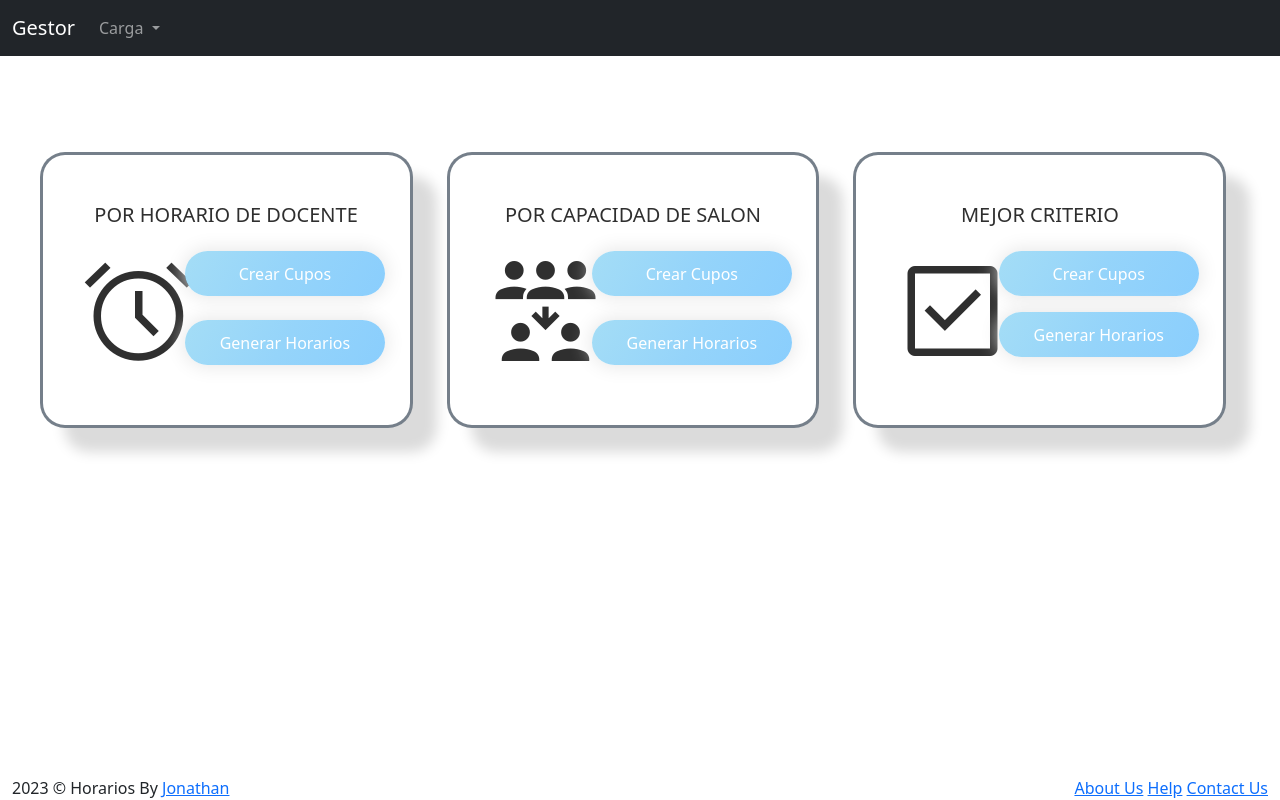
After one commit to jmateo95/Gestor, a Django app: template horario/templates/generar.html in a window 1280 px wide. The commit adds this page. Run offline with Django 4.2, Linux system fonts and the light colour scheme; the template is opened without the code that fills it, so the values that code supplies are empty; some libraries are stand-ins or nearby versions.

Commit message:
feat: :sparkles: horario

```diff
--- /dev/null
+++ b/horario/templates/generar.html
@@ -0,0 +1,142 @@
+{% extends 'layouts/_layout_project.html' %}
+{% load static i18n %}
+{% load tags %}
+
+{% block title %}
+  Horario :: Index
+{% endblock %}
+
+{% block content %}
+    <div class="container-fluid" style="min-height: 90vh !important;">
+        <div class="row">
+            <div class="col-12">
+                <div class="page-title-box">
+                    <div class="content" style="background:#ffffff;">
+                        <!-- Main content -->
+                        <div class="content" style="margin-bottom: 10em">
+                            <div style="margin-top: 0vh; margin-bottom: 0vh; margin-right: 2vw; margin-left: 2vw;">
+                                <div class="row" style="padding-top: 5em; display: flex; align-items: center;">
+                                    <div class="col-sm-12 col-md-12 col-lg-12">
+                                        <div class="row g-5 p-3">
+
+                                            <div class="col-xl-4 col-lg-4 col-md-4 col-sm-12" style="padding-left: 10px!important;">
+                                                <div class="card rounded2 p-shadow-sm">
+                                                <h5 class="card-title text-center">POR HORARIO DE DOCENTE</h5>
+                                                    <div class="card-body">
+                                                        <div class="row">
+                                                            <div class="col-sm-4">
+                                                                <span class="material-symbols-outlined" style="font-size: 120px !important;">alarm</span>
+                                                            </div>
+                                                            <div class="col-sm-8">
+                                                                <div class="row mb-4">
+                                                                    <form method="POST" enctype="multipart/form-data">
+                                                                        {% csrf_token %}
+                                                                        <input type="text" value="CUPO" name="valor" hidden>
+                                                                        <button type="submit" class="btn projectapp-button hover-principal color-principal press-button" style="width: 200px !important;">Crear Cupos</button>
+                                                                    </form>
+                                                                </div>
+                                                                <div class="row mt-3">
+                                                                    <form method="POST" enctype="multipart/form-data">
+                                                                        {% csrf_token %}
+                                                                        <input type="text" value="PROFESOR" name="valor" hidden>
+                                                                        <button type="submit" class="btn projectapp-button hover-principal color-principal press-button" style="width: 200px !important;">Generar Horarios</button>
+                                                                    </form>
+                                                                </div>
+                                                            </div>
+                                                        </div>
+                                                    </div>
+                                                </div>
+                                            </div>
+
+                                            <div class="col-xl-4 col-lg-4 col-md-4 col-sm-12" style="padding-left: 10px!important;">
+                                                <div class="card rounded2 p-shadow-sm">
+                                                <h5 class="card-title text-center">POR CAPACIDAD DE SALON</h5>
+                                                    <div class="card-body">
+                                                        <div class="row">
+                                                            <div class="col-sm-4">
+                                                                <span class="material-symbols-outlined" style="font-size: 120px !important;">reduce_capacity</span>
+                                                            </div>
+                                                            <div class="col-sm-8">
+                                                                <div class="row mb-4">
+                                                                    <form method="POST" enctype="multipart/form-data">
+                                                                        {% csrf_token %}
+                                                                        <input type="text" value="CUPO" name="valor" hidden>
+                                                                        <button type="submit" class="btn projectapp-button hover-principal color-principal press-button" style="width: 200px !important;">Crear Cupos</button>
+                                                                    </form>
+                                                                </div>
+                                                                <div class="row mt-3">
+                                                                    <form method="POST" enctype="multipart/form-data">
+                                                                        {% csrf_token %}
+                                                                        <input type="text" value="SALON" name="valor" hidden>
+                                                                        <button type="submit" class="btn projectapp-button hover-principal color-principal press-button" style="width: 200px !important;">Generar Horarios</button>
+                                                                    </form>
+                                                                </div>
+                                                            </div>
+                                                        </div>
+                                                    </div>
+                                                </div>
+                                            </div>
+
+                                            <div class="col-xl-4 col-lg-4 col-md-4 col-sm-12" style="padding-left: 10px!important;">
+                                                <div class="card rounded2 p-shadow-sm">
+                                                <h5 class="card-title text-center">MEJOR CRITERIO</h5>
+                                                    <div class="card-body">
+                                                        <div class="row">
+                                                            <div class="col-sm-4">
+                                                                <span class="material-symbols-outlined" style="font-size: 120px !important;">check_box</span>
+                                                            </div>
+                                                            <div class="col-7">
+                                                                <div class="col-sm-8">
+                                                                    <form method="POST" enctype="multipart/form-data">
+                                                                        {% csrf_token %}
+                                                                        <input type="text" value="CUPO" name="valor" hidden>
+                                                                        <button type="submit" class="btn projectapp-button hover-principal color-principal press-button" style="width: 200px !important;">Crear Cupos</button>
+                                                                    </form>
+                                                                </div>
+                                                                <div class="row mt-3">
+                                                                    <form method="POST" enctype="multipart/form-data">
+                                                                        {% csrf_token %}
+                                                                        <input type="text" value="MEJOR" name="valor" hidden>
+                                                                        <button type="submit" class="btn projectapp-button hover-principal color-principal press-button" style="width: 200px !important;">Generar Horarios</button>
+                                                                    </form>
+                                                                </div>
+                                                            </div>
+                                                        </div>
+                                                    </div>
+                                                </div>
+                                            </div>
+                                        </div>
+                                    </div>
+                                </div>
+                                <!-- /.row -->
+                            </div>
+                        <!-- /.container-fluid -->
+                        </div>
+                        <!-- /.content -->
+                    </div>
+                </div>
+            </div>
+        </div>
+    </div>
+{% endblock %}
+
+{% block extra_javascript %}
+  <script src="https://cdn.jsdelivr.net/npm/typed.js@2.0.11"></script>
+  <script>
+    const typed = new Typed('.typed', {
+      strings: ['<i class="mascota">horario de contratación</i>', '<i class="mascota">disponibilidad de generar</i>', '<i class="mascota">materias disponibles</i>'],
+      //stringsElement: '#cadenas-texto', // ID del elemento que contiene cadenas de texto a mostrar.
+      typeSpeed: 75, // Velocidad en mlisegundos para poner una letra,
+      startDelay: 300, // Tiempo de retraso en iniciar la animacion. Aplica tambien cuando termina y vuelve a iniciar,
+      backSpeed: 60, // Velocidad en milisegundos para borrrar una letra,
+      smartBackspace: true, // Eliminar solamente las palabras que sean nuevas en una cadena de texto.
+      shuffle: false, // Alterar el orden en el que escribe las palabras.
+      backDelay: 1500, // Tiempo de espera despues de que termina de escribir una palabra.
+      loop: true, // Repetir el array de strings
+      loopCount: false, // Cantidad de veces a repetir el array.  false = infinite
+      showCursor: true, // Mostrar cursor palpitanto
+      cursorChar: '|', // Caracter para el cursor
+      contentType: 'html' // 'html' o 'null' para texto sin formato
+    })
+  </script>
+{% endblock %}
--- a/horario/templates/preview.html
+++ b/horario/templates/preview.html
@@ -16,7 +16,7 @@
                         <div style="margin-top: 0vh; margin-bottom: 0vh; margin-right: 2vw; margin-left: 2vw;">
                             <div class="row" style="padding-top: 5em; display: flex; align-items: center;">
                                 <div class="col-sm-12 col-md-12 col-lg-12">
-                                    <div class="card rounded2 p-shadow-sm">
+                                    <div class="card rounded2 p-shadow-sm" style="overflow-x: scroll;">
                                         <div class="text-center mb-2">
                                             <h2>Horario de Clases</h2>
                                         </div>
--- a/horario/urls.py
+++ b/horario/urls.py
@@ -1,5 +1,5 @@
 from django.urls import path
-from .views import VariablesCreateView, VariablesUpdateView, SalonesCreateView, ProfesoresCreateView, CarrerasCreateView, MateriasCreateView, AsignacionesCreateView, PreviewView
+from .views import VariablesCreateView, VariablesUpdateView, SalonesCreateView, ProfesoresCreateView, CarrerasCreateView, MateriasCreateView, AsignacionesCreateView, PreviewView, GenerarView
 
 app_name = 'horario'
 
@@ -12,4 +12,6 @@ urlpatterns = [
     path('materias/create/',            MateriasCreateView.as_view(),       name='materias-create'),
     path('asignaciones/create/',        AsignacionesCreateView.as_view(),   name='asignaciones-create'),
     path('preview',                     PreviewView.as_view(),              name='preview'),
+    path('generar/',                    GenerarView.as_view(),              name='generar'),
+
 ]
--- a/templates/partials/topbar.html
+++ b/templates/partials/topbar.html
@@ -22,7 +22,7 @@
                         <li><a class="dropdown-item" href="{% url 'horario:asignaciones-create' %}">Asignaciones</a></li>
                         <li><hr class="dropdown-divider"></li>
                         <li><a class="dropdown-item" href="{% url 'horario:preview' %}">            Preview</a></li>
-                        <li><a class="dropdown-item" href="#">Generar</a></li>
+                        <li><a class="dropdown-item" href="{% url 'horario:generar' %}">Generar</a></li>
                     </ul>
                 </li>
             </ul>
```
Also changed, not shown: horario/models.py (+5 -4 lines), horario/views.py (+47 -2 lines), horario/migrations/0001_initial.py.
